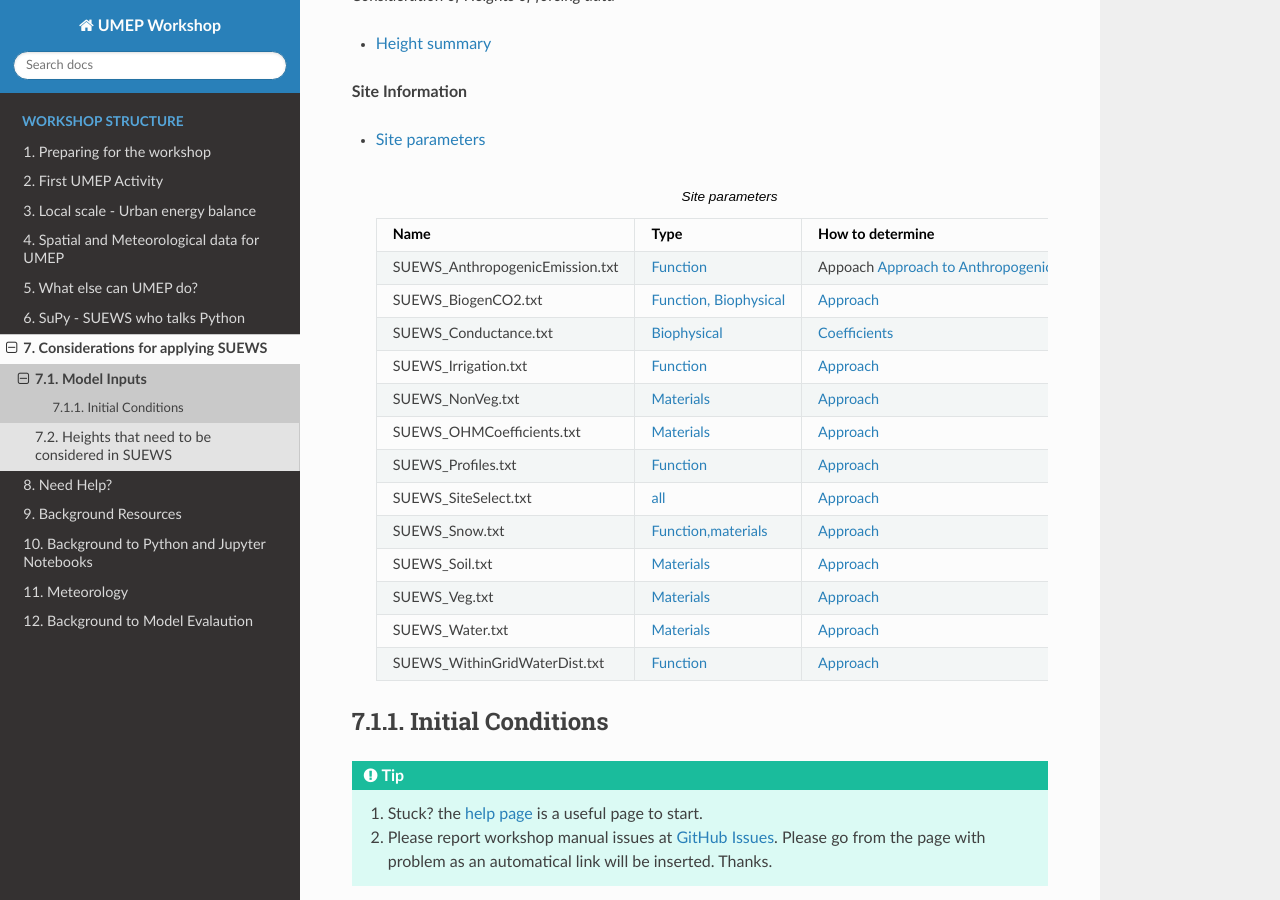
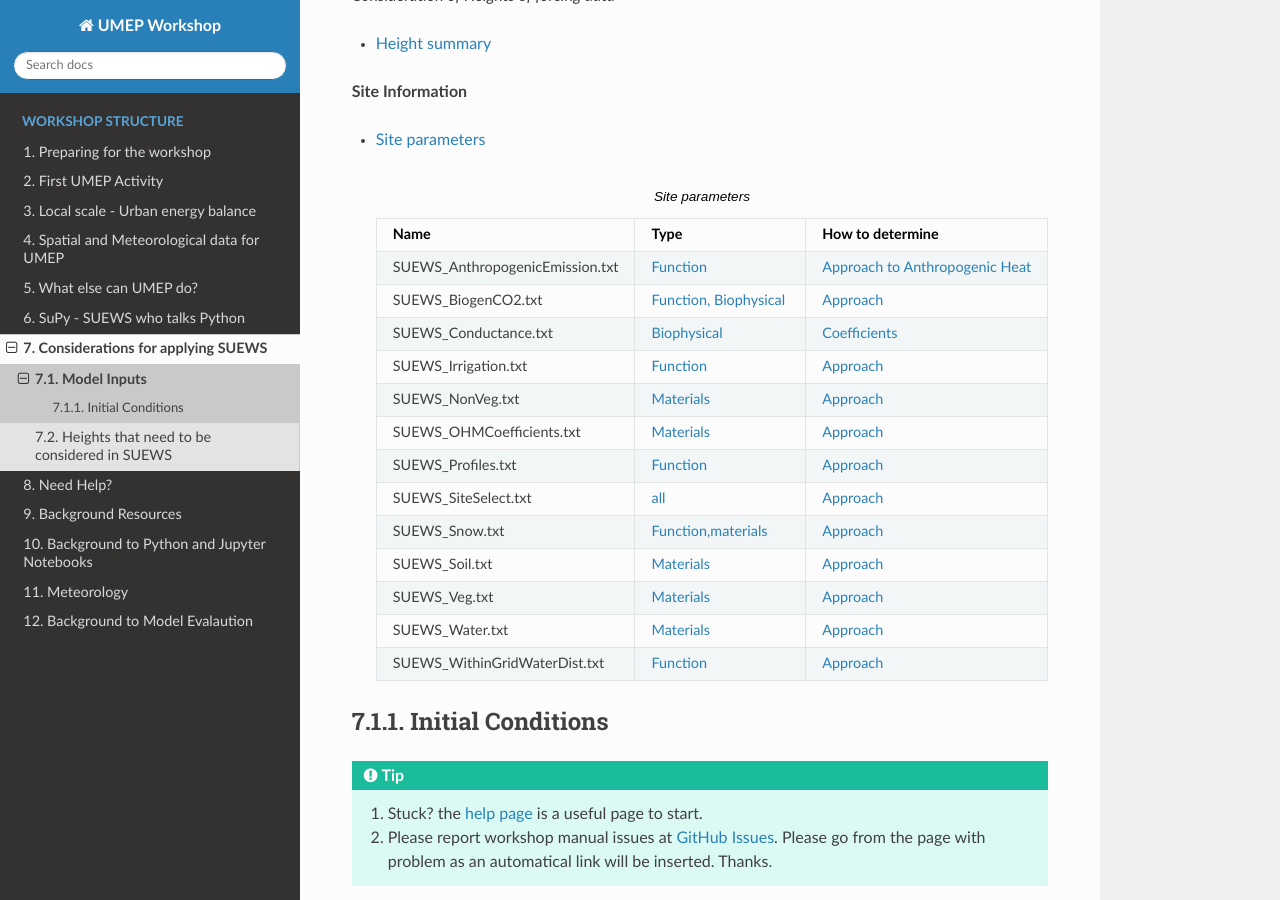
Before and after one commit to Urban-Meteorology-Reading/UMEP-Workshop, a Sphinx documentation site: the page built from source/Parameters/Consider1.rst, in a window 1280 px wide and 900 px high, scrolled down 464 px. Built offline with Sphinx 7.4.7 and the Read the Docs theme 2.0.0, drawn with Linux system fonts in a browser that asks for light colours; pages that are not in the unit, such as notebooks, are missing from menus.

Commit message:
Update Consider1.rst

```diff
--- a/source/Parameters/Consider1.rst
+++ b/source/Parameters/Consider1.rst
@@ -32,7 +32,7 @@ Model Inputs
      - How to determine
    * - SUEWS_AnthropogenicEmission.txt
      - `Function <https://suews.readthedocs.io/en/latest/input_files/SUEWS_SiteInfo/SUEWS_AnthropogenicEmission.html>`_
-     -  Appoach :ref:`T1-QF`
+     - :ref:`T1-QF`
    * - SUEWS_BiogenCO2.txt
      - `Function, Biophysical <https://suews.readthedocs.io/en/latest/input_files/SUEWS_SiteInfo/SUEWS_BiogenCO2.html>`_
      - `Approach <T1-w>`_
```
